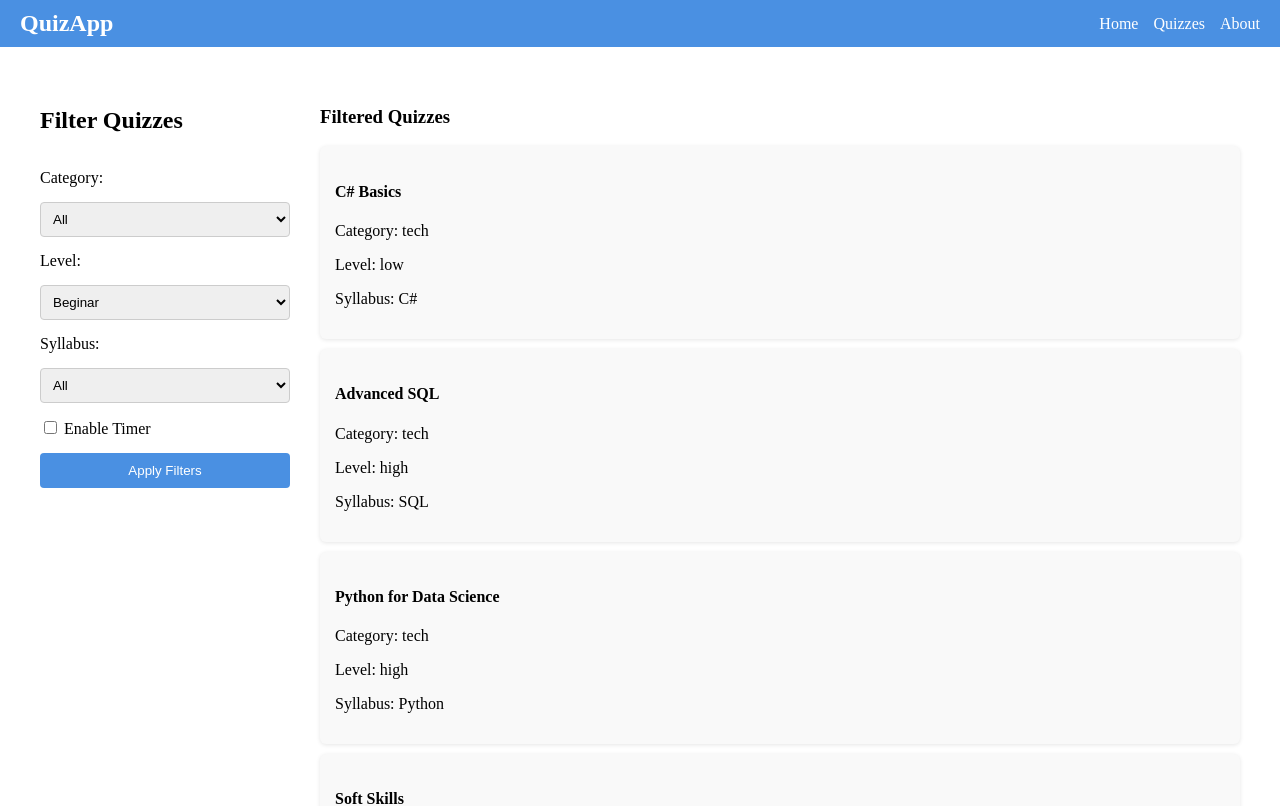
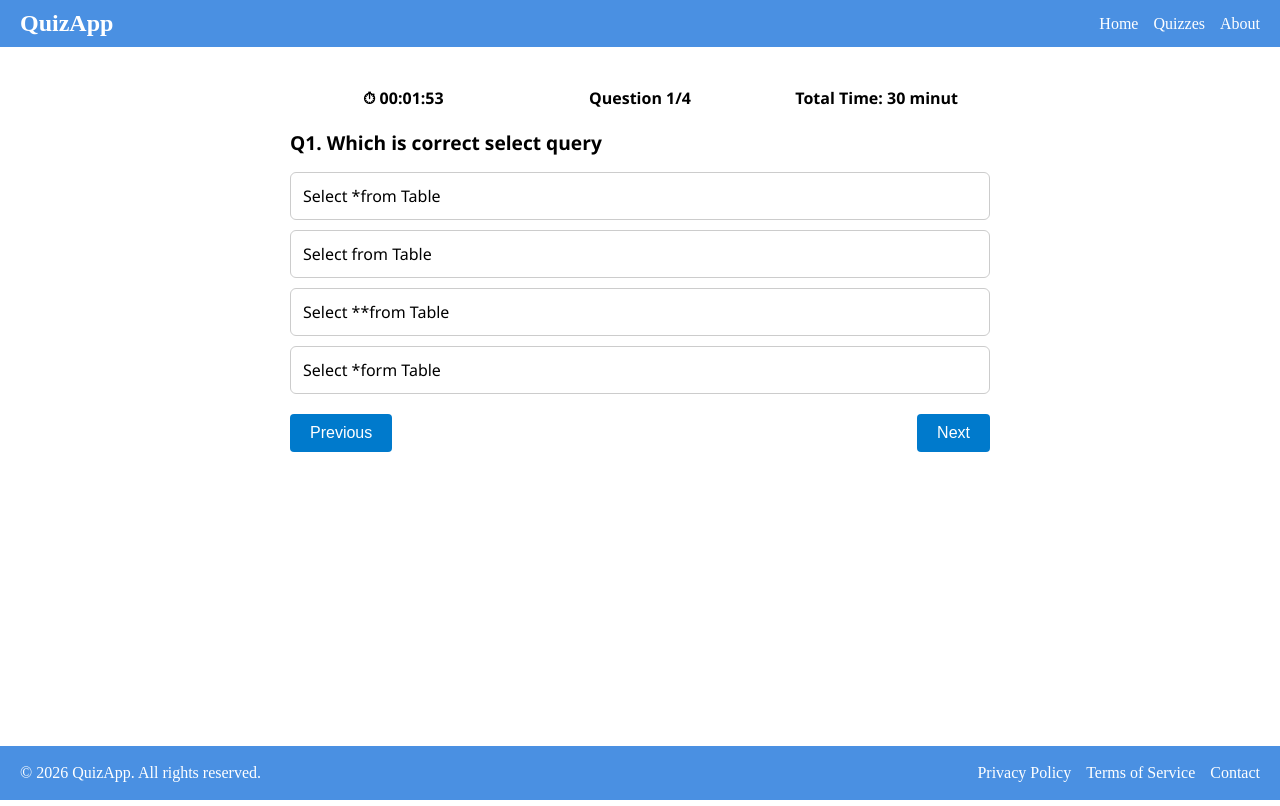
Before and after one commit to forwebdevelopment/quize_application_f, an Angular app: page /quiz_start in a window 1280 px wide. Before the commit this address led to /. Shown: the top 806 px of the page. Built offline with nearby package versions, Linux system fonts and the light colour scheme.

Commit message:
updated code

```diff
--- a/src/app/app.routes.ts
+++ b/src/app/app.routes.ts
@@ -1,3 +1,9 @@
 import { Routes } from '@angular/router';
+import { QuizFilter } from './feature/quiz-filter/quiz-filter';
+import { StartQuiz } from './feature/start-quiz/start-quiz';
 
-export const routes: Routes = [];
+export const routes: Routes = [
+
+    {path:'quiz_filter' ,component:QuizFilter},
+    {path:'quiz_start' ,component:StartQuiz}
+];
--- a/src/app/feature/quiz-filter/quiz-filter.html
+++ b/src/app/feature/quiz-filter/quiz-filter.html
@@ -4,29 +4,37 @@
 
     <!-- Category -->
     <label>Category:</label>
-    <select [(ngModel)]="filters.category" name="category">
-      <option value="">All</option>
-      <option value="tech">Tech</option>
-      <option value="non-tech">Non-Tech</option>
+    <select [(ngModel)]="filters.category" name="category" (ngModelChange)="onChangeCateory()">
+        @for (item of Category; track $index)
+        {
+          <option>{{item}}</option>
+        }
+
     </select>
 
     <!-- Level -->
+
+        @if (isTech) {
     <label>Level:</label>
     <select [(ngModel)]="filters.level" name="level">
-      <option value="">Beginar</option>
-      <option value="high">Mediuam</option>
-      <option value="low">Advance</option>
+      <option value="Beginar">Beginar</option>
+      <option value="Intermediat">Intermediat</option>
+      <option value="Advance">Advance</option>
     </select>
+}
+
 
     <!-- Syllabus -->
+     @if (filters.category!='Select Category') {
     <label>Syllabus:</label>
     <select [(ngModel)]="filters.syllabus" name="syllabus">
-      <option value="">All</option>
-      <option value="C#">C#</option>
-      <option value="SQL">SQL</option>
-      <option value="Python">Python</option>
+        @for (item of syllabus; track $index) {
+           @if (item.cat==filters.category) {
+           <option [value]="item.value">{{item.value}}</option>
+           }
+        }
     </select>
-
+     }
     <!-- Timer -->
     <label>
       <input type="checkbox" [(ngModel)]="filters.useTimer" name="useTimer" />
@@ -48,7 +56,7 @@
 
   <section class="quiz-results">
     <h3>Filtered Quizzes</h3>
-    <div *ngFor="let quiz of filteredQuizzes" class="quiz-card">
+    <div *ngFor="let quiz of filteredQuizzes" class="quiz-card" routerLink="/quiz_start">
       <h4>{{ quiz.title }}</h4>
       <p>Category: {{ quiz.category }}</p>
       <p>Level: {{ quiz.level }}</p>
--- a/src/app/feature/quiz-filter/quiz-filter.ts
+++ b/src/app/feature/quiz-filter/quiz-filter.ts
@@ -1,37 +1,68 @@
 import { CommonModule } from '@angular/common';
 import { Component } from '@angular/core';
 import { FormsModule } from '@angular/forms';
+import { ɵEmptyOutletComponent, RouterLink } from "@angular/router";
 
 @Component({
   selector: 'app-quiz-filter',
-  imports: [FormsModule ,
-    CommonModule
-  ],
+  imports: [FormsModule,
+    CommonModule, RouterLink],
   templateUrl: './quiz-filter.html',
   styleUrl: './quiz-filter.css',
 })
 export class QuizFilter {
+
+  isTech:boolean = false
  filters = {
-    category: '',
-    level: '',
+    category: 'Select Category',
+    level: 'non',
     syllabus: '',
     useTimer: false,
     timePerQuestion: ''
   };
+syllabus: { cat: string, value: string }[] = [
+  // Non-Tech
+  { cat: 'Non Tech', value: 'History' },
+  { cat: 'Non Tech', value: 'Geography' },
+  { cat: 'Non Tech', value: 'General Knowledge' },
+  { cat: 'Non Tech', value: 'Sports' },
+  { cat: 'Non Tech', value: 'Bollywood' },
+  { cat: 'Non Tech', value: 'Current Affairs' },
+
+  // Tech
+  { cat: 'Tech', value: 'C#' },
+  { cat: 'Tech', value: 'JavaScript' },
+  { cat: 'Tech', value: 'Python' },
+  { cat: 'Tech', value: 'Databases (SQL/PostgreSQL)' },
+  { cat: 'Tech', value: 'Cybersecurity' },
+  { cat: 'Tech', value: 'Artificial Intelligence' }
+];
 
   quizzes = [
-    { title: 'C# Basics', category: 'tech', level: 'low', syllabus: ['C#'] },
-    { title: 'Advanced SQL', category: 'tech', level: 'high', syllabus: ['SQL'] },
-    { title: 'Python for Data Science', category: 'tech', level: 'high', syllabus: ['Python'] },
-    { title: 'Soft Skills', category: 'non-tech', level: 'low', syllabus: [] }
+    { title: 'C# Basics', category: 'Tech', level: 'Beginar', syllabus: ['C#'] },
+    { title: 'Advanced SQL', category: 'Tech', level: 'Intermediat', syllabus: ['SQL'] },
+    { title: 'Python for Data Science', category: 'Tech', level: 'Intermediat', syllabus: ['Python'] },
+    { title: 'History', category: 'Non Tech', level: 'non', syllabus: ["History"] },
+      { title: 'General Knowledge', category: 'Non Tech', level: 'non', syllabus: ["General Knowledge"] }
   ];
+
+Category:any[]=["Tech" , "Non Tech"]
+
+
+  onChangeCateory(){
+    debugger
+    this.isTech = this.filters.category=="Tech"?true:false
+  }
+
+
+
 
   filteredQuizzes = [...this.quizzes];
 
   applyFilters() {
     this.filteredQuizzes = this.quizzes.filter(q => {
       const matchCategory = this.filters.category ? q.category === this.filters.category : true;
-      const matchLevel = this.filters.level ? q.level === this.filters.level : true;
+      const matchLevel = this.filters.level ? q.level === this.filters.level : q.level=='non'?true:false;
       const matchSyllabus = this.filters.syllabus ? q.syllabus.includes(this.filters.syllabus) : true;
       return matchCategory && matchLevel && matchSyllabus;
     });
--- a/src/app/feature/start-quiz/start-quiz.css
+++ b/src/app/feature/start-quiz/start-quiz.css
@@ -0,0 +1,90 @@
+.quiz-container {
+  max-width: 700px;
+  margin: auto;
+  padding: 20px;
+  font-family: 'Segoe UI', sans-serif;
+}
+
+.quiz-header {
+  display: flex;
+  justify-content: space-between;
+  flex-wrap: wrap;
+  margin-bottom: 20px;
+  font-weight: bold;
+  gap: 10px;
+}
+
+.header-item {
+  flex: 1 1 30%;
+  text-align: center;
+}
+
+.question-block h2 {
+  margin-bottom: 15px;
+  font-size: 1.2rem;
+}
+
+.options-list {
+  list-style: none;
+  padding: 0;
+}
+
+.options-list li {
+  padding: 12px;
+  margin-bottom: 10px;
+  border: 1px solid #ccc;
+  cursor: pointer;
+  border-radius: 6px;
+  transition: background-color 0.3s ease;
+}
+
+.options-list li:hover {
+  background-color: #f0f0f0;
+}
+
+.options-list li.selected {
+  background-color: #d0f0ff;
+  border-color: #007acc;
+}
+
+.navigation-buttons {
+  display: flex;
+  justify-content: space-between;
+  margin-top: 20px;
+}
+
+button {
+  padding: 10px 20px;
+  font-size: 16px;
+  border: none;
+  background-color: #007acc;
+  color: white;
+  border-radius: 4px;
+  cursor: pointer;
+}
+
+button:hover {
+  background-color: #005fa3;
+}
+
+/* Responsive Design */
+@media (max-width: 768px) {
+  .quiz-header {
+    flex-direction: column;
+    align-items: center;
+  }
+
+  .header-item {
+    flex: 1 1 100%;
+    margin-bottom: 5px;
+  }
+
+  .navigation-buttons {
+    flex-direction: column;
+    gap: 10px;
+  }
+
+  button {
+    width: 100%;
+  }
+}
--- a/src/app/feature/start-quiz/start-quiz.html
+++ b/src/app/feature/start-quiz/start-quiz.html
@@ -1 +1,24 @@
-<p>start-quiz works!</p>
+<div class="quiz-container">
+  <div class="quiz-header">
+    <div class="header-item timer">⏱ {{ timer }}</div>
+    <div class="header-item counter">Question {{ currentQuestion }}/{{ totalQuestions }}</div>
+    <div class="header-item total-time">Total Time: {{ totalTime }} minut</div>
+  </div>
+
+  <div class="question-block">
+
+    <h2>Q{{ currentQuestion }}. {{ question.text }}</h2>
+    <ul class="options-list">
+      <li *ngFor="let option of question.options"
+          [class.selected]="selectedOption === option"
+          (click)="selectOption(option)">
+        {{ option }}
+      </li>
+    </ul>
+  </div>
+
+  <div class="navigation-buttons">
+    <button (click)="previousQuestion()">Previous</button>
+    <button (click)="nextQuestion()">Next</button>
+  </div>
+</div>
--- a/src/app/feature/start-quiz/start-quiz.ts
+++ b/src/app/feature/start-quiz/start-quiz.ts
@@ -1,11 +1,102 @@
 import { Component } from '@angular/core';
+import { FormBuilder } from '@angular/forms';
+import { CommonModule } from '@angular/common';
 
 @Component({
   selector: 'app-start-quiz',
-  imports: [],
+  imports: [CommonModule],
   templateUrl: './start-quiz.html',
   styleUrl: './start-quiz.css',
 })
 export class StartQuiz {
+ currentQuestion = 1;
+  totalQuestions = 4;
+  totalTime = 30; // in minutes
+  timer = '00:01:53';
+
+  question = {
+    text: 'Which is correct select query',
+    options: [
+      'Select *from Table',
+      'Select from Table',
+      'Select **from Table',
+      'Select  *form Table'
+    ]
+  };
+
+
+  questions = [
+     {
+    text: 'Which is correct select query',
+    options: [
+      'Select *from Table',
+      'Select from Table',
+      'Select **from Table',
+      'Select  *form Table'
+    ]
+  },
+    {
+    text: 'Which is correct select query',
+    options: [
+      'Delete *from Table',
+      'delete from Table',
+      'Delet **from Table',
+      'delete  *form Table'
+    ]
+  },
+
+  {
+    text: 'Which is correct select query',
+    options: [
+      'update *from Table',
+      'update from Table',
+      'update  Table set name ="krishna"',
+      'update  *form Table'
+    ]
+  },
+
+  {
+    text: 'Which is correct select query',
+    options: [
+      'Insert into table value ()',
+      'Insert into table  value',
+      'insert into table ',
+      'insert into (column name) value'
+    ]
+  }
+];
+
+
+
+
+
+
+
+
+
+  selectedOption: string | null = null;
+
+  constructor(private fb: FormBuilder) {}
+
+  selectOption(option: string) {
+    this.selectedOption = option;
+  }
+
+  nextQuestion() {
+    debugger
+    if (this.currentQuestion < this.totalQuestions) {
+      this.currentQuestion++;
+      this.question = this.questions[this.currentQuestion-1]
+      // Load next question logic here
+    }
+  }
+
+  previousQuestion() {
+    if (this.currentQuestion > 1) {
+      this.currentQuestion--;
+        this.question = this.questions[this.currentQuestion-1]
+      // Load previous question logic here
+    }
+  }
 
 }
--- a/src/app/shared/header/header.html
+++ b/src/app/shared/header/header.html
@@ -2,7 +2,7 @@
   <div class="logo">QuizApp</div>
   <nav class="nav-links" [class.open]="menuOpen">
     <a routerLink="/home" routerLinkActive="active">Home</a>
-    <a routerLink="/quizzes" routerLinkActive="active">Quizzes</a>
+    <a routerLink="/quiz_filter" routerLinkActive="active">Quizzes</a>
     <a routerLink="/about" routerLinkActive="active">About</a>
   </nav>
   <button class="menu-toggle" (click)="toggleMenu()">☰</button>
--- a/src/app/shared/layout/layout.html
+++ b/src/app/shared/layout/layout.html
@@ -1,7 +1,8 @@
 <app-header></app-header>
 <main>
-  <!-- <router-outlet></router-outlet> -->
-   <app-quiz-filter></app-quiz-filter>
+  <router-outlet></router-outlet>
+   <!-- <app-quiz-filter></app-quiz-filter> -->
+    <!-- <app-start-quiz></app-start-quiz> -->
 </main>
 
 <app-footer></app-footer>
--- a/src/app/shared/layout/layout.ts
+++ b/src/app/shared/layout/layout.ts
@@ -3,10 +3,11 @@ import { Header } from "../header/header";
 import { Footer } from "../footer/footer";
 import { RouterOutlet } from "@angular/router";
 import { QuizFilter } from "../../feature/quiz-filter/quiz-filter";
+import { StartQuiz } from "../../feature/start-quiz/start-quiz";
 
 @Component({
   selector: 'app-layout',
-  imports: [Header, Footer, RouterOutlet, QuizFilter],
+  imports: [Header, Footer, RouterOutlet],
   templateUrl: './layout.html',
   styleUrl: './layout.css',
 })
```
